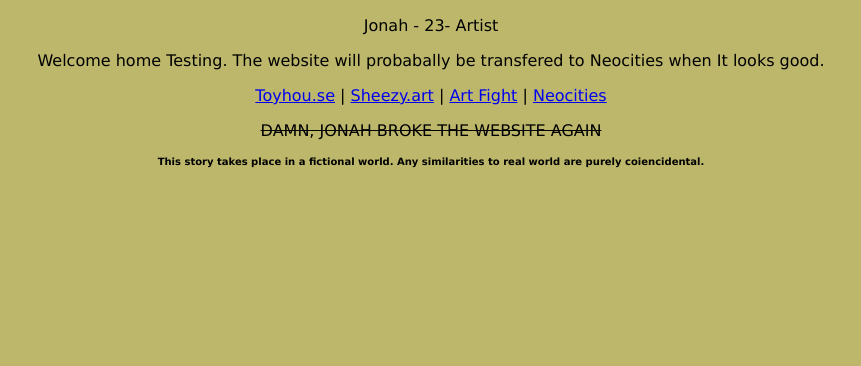
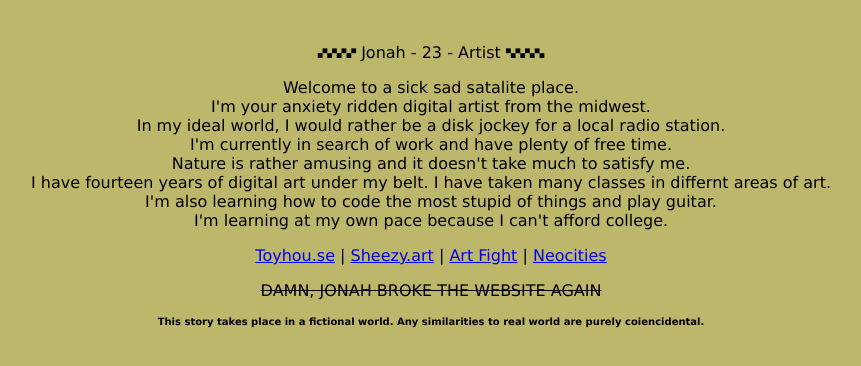
Before and after one commit to Satalite-Place/Satalite_Place.github.io, a plain HTML site: page index.html in a window 1280 px wide. Shown: the whole page, without its empty margins (209-1070 px from the left). Drawn offline with Linux system fonts and the light colour scheme.

Commit message:
Added more text to the main html file and hopefully fixed a css setting that didn't work.

```diff
--- a/index.css
+++ b/index.css
@@ -18,6 +18,7 @@ h1,h2,h3 {
 
 p{
 text-align: center;
+font-size: medium;
 }
 
 p#basics{
--- a/index.html
+++ b/index.html
@@ -9,10 +9,20 @@
 </head>
 
 <body>
+    <img src="">
     <p></p>
-    <p id="basic"> Jonah - 23- Artist</p>
+    <p id="basic">🙾🙾🙾🙾 Jonah - 23 - Artist 🙿🙿🙿🙿</p>
     <p id="introduction">
-        Welcome home Testing. The website will probabally be transfered to Neocities when It looks good.
+        Welcome  to a sick sad satalite place.<br>
+        I'm your anxiety ridden digital artist from  the midwest.<br>
+        In my ideal world, I would rather be a disk jockey for a local radio station.<br>
+        I'm currently in search of work and have plenty of free time.<br>
+
+        Nature is rather amusing and it doesn't take much to satisfy me.<br>
+        I have fourteen years of digital art under my belt. I have taken many classes in differnt areas of art.<br>
+        I'm also learning how to code the most stupid of things and play guitar.<br>
+        I'm learning at my own pace because I can't afford college.
+
     </p>
     <p id="links">
         <a href="https://toyhou.se/SATALITE_PLACE">Toyhou.se</a> | <a href="https://sheezy.art/satalite_place">Sheezy.art</a> | <a href="https://artfight.net/~SATALITE_PLACE">Art Fight</a> | <a href="https://fromasataliteplace.neocities.org">Neocities</a>
```
